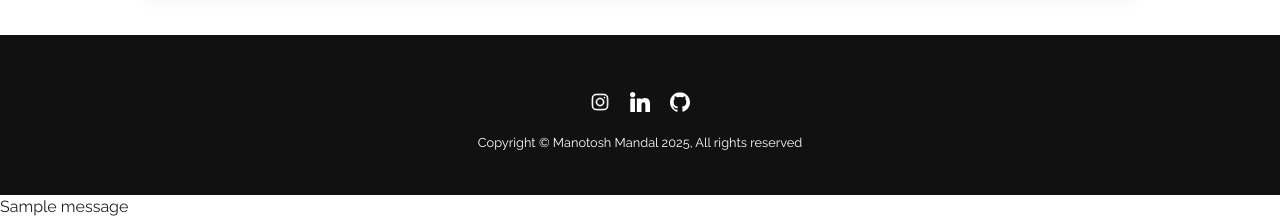
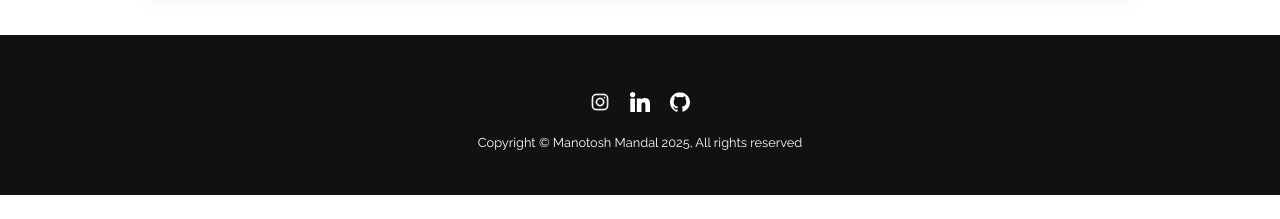
Before and after one commit to monu754/Portfolio, a Django app: page / in a window 1280 px wide. Shown: the part 2100-2319 px from the top of the page. After the commit the page ends 2295 px from the top, so only its background shows below. Run offline with Django 5.2, Linux system fonts and the light colour scheme; tables that the repository leaves empty hold one stand-in row (values such as "Sample post"); one stand-in notice (Sample message) is shown; some libraries are stand-ins or nearby versions.

Commit message:
Update the index file

```diff
--- a/portfolio/templates/index.html
+++ b/portfolio/templates/index.html
@@ -159,13 +159,5 @@
       });
     </script>
     {% endif %}
-
-    {% if messages %}
-      <ul>
-        {% for message in messages %}
-          <li>{{ message }}</li>
-        {% endfor %}
-      </ul>
-    {% endif %}
   </body>
 </html>
```
